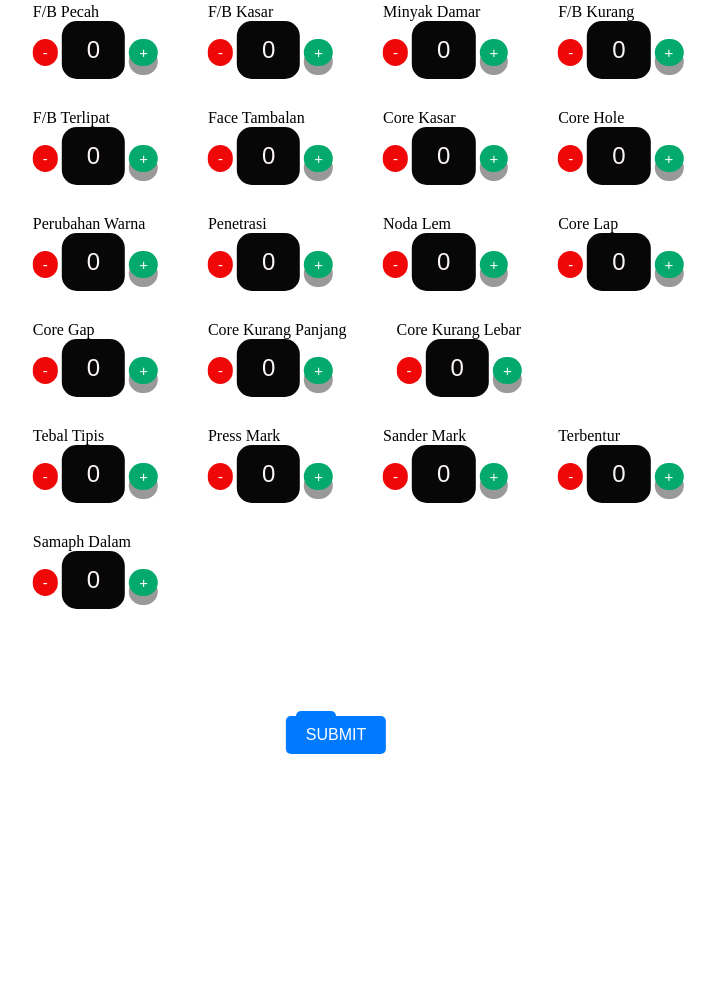
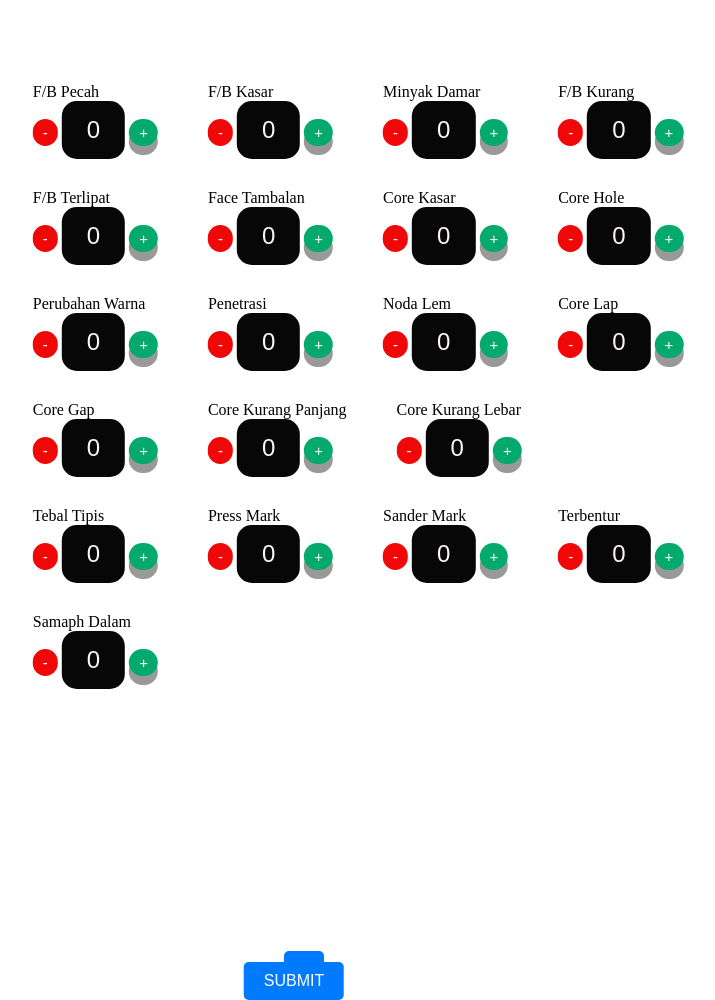
Before and after one commit to orimba-id/orimbaId.github.io, a plain HTML site: page index.html in a window 1280 px wide. Shown: the part 239-1239 px from the top of the page, without its empty margins (332-1047 px from the left). Before the commit the page ends 993 px from the top, so only its background shows below. Drawn offline with nearby package versions, Linux system fonts and the light colour scheme.

Commit message:
Update index.html

```diff
--- a/index.html
+++ b/index.html
@@ -5,7 +5,7 @@
     <meta name="viewport" content="width=device-width, initial-scale=1.0" />
     <title>Document</title>
     <style>
-              .inspection {
+      .inspection {
                   color: #575757;
                   font-style: bold;
                   font-size: 2rem;
@@ -22,15 +22,15 @@
 
       .center-btn {
                   position: absolute;
-                  top: 70%;
+                  top: 80%;
                   left: 45%;
                   transform: translate(-30%, -50%);
               }
       .submit-btn {
                   position: absolute;
-                  top: 120%;
+                  top: 150%;
                   left: 50%;
-                  transform: translate(-30%, -50%);
+                  transform: translate(-60%, -50%);
               }
 
       .number-button {
```
